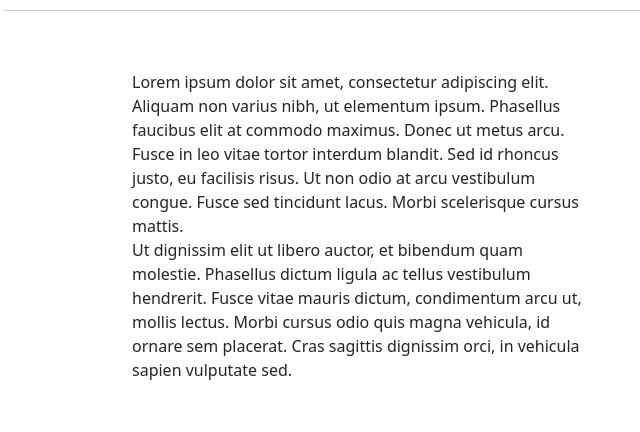
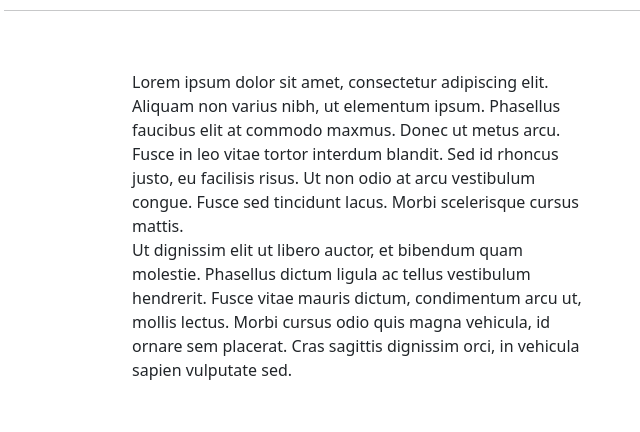
Before and after one commit to g-lieira/curious-cat, a plain HTML site: page empresa.html in a window 1280 px wide. Shown: the part 739-1171 px from the top of the page, 44-684 px from the left. Drawn offline with nearby package versions, Linux system fonts and the light colour scheme.

Commit message:
texto alterado

```diff
--- a/empresa.html
+++ b/empresa.html
@@ -49,7 +49,7 @@
         <hr>
         <div class="d-flex align-items-center justify-content-evenly mt-5">
             <p class="fs-6" style="width: 450px;">Lorem ipsum dolor sit amet, consectetur adipiscing elit. Aliquam non varius nibh, ut elementum ipsum.
-                Phasellus faucibus elit at commodo maximus. Donec ut metus arcu. Fusce in leo vitae tortor interdum blandit.
+                Phasellus faucibus elit at commodo maxmus. Donec ut metus arcu. Fusce in leo vitae tortor interdum blandit.
                 Sed id rhoncus justo, eu facilisis risus. Ut non odio at arcu vestibulum congue. Fusce sed tincidunt lacus.
                 Morbi scelerisque cursus mattis.
                 <br>
```
